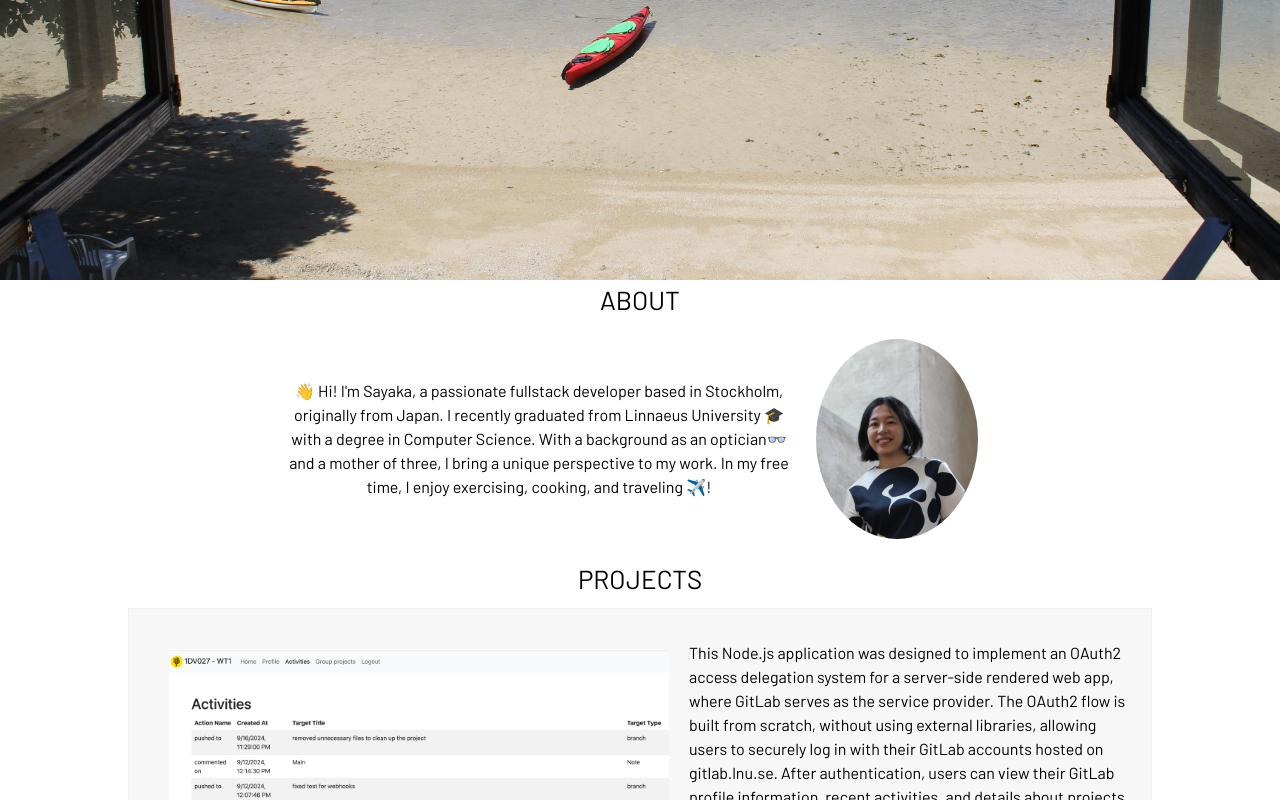
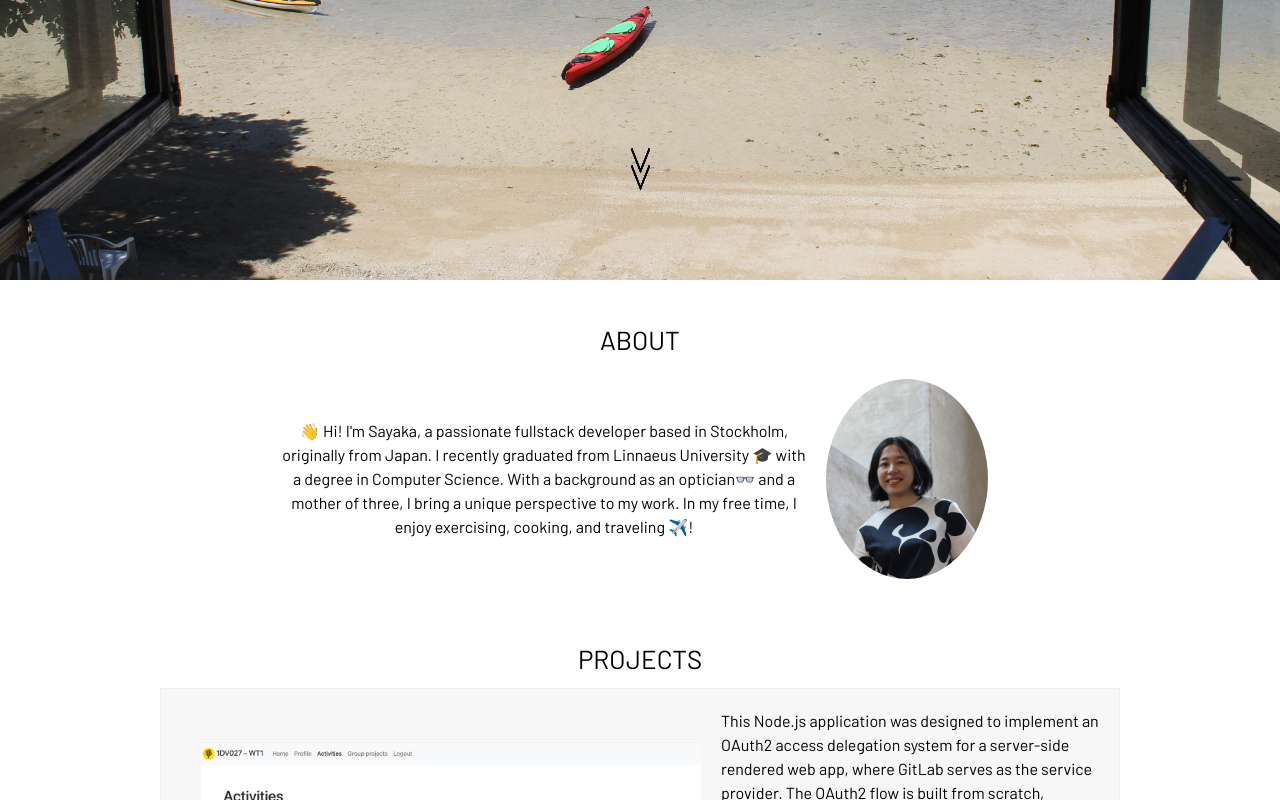
Before and after one commit to sc222rb/my-portfolio, a React (Create React App) app: page / in a window 1280 px wide. Shown: the part 520-1320 px from the top of the page. Built offline with nearby package versions, Linux system fonts and the light colour scheme; a web font is replaced by a local one.

Commit message:
Add down arrow icon to prompt scroll action

```diff
--- a/src/App.css
+++ b/src/App.css
@@ -61,6 +61,29 @@ p {
   animation: slideInFromTop 1s ease-out;
 }
 
+.arrow-container {
+  display: flex;
+  justify-content: center;
+  align-items: center;
+  position: relative;
+  top: 0;
+  animation: arrowJump 1.5s infinite;
+}
+
+.arrow {
+  width: 27px;
+  height: 68px;
+}
+
+@keyframes arrowJump {
+  from {
+    top: 75px;
+  }
+  to {
+    top: 125px;
+  }
+}
+
 .left-centered {
   text-align: left;
   display: flex;
@@ -84,7 +107,7 @@ p {
   height: 200px;
   border-radius: 50%;
   object-fit: cover;
-  margin-right: 10px;
+  margin: 20px 10px 20px 20px;
 }
 
 .about-container {
@@ -93,6 +116,7 @@ p {
   align-items: center;
   justify-content: center;
   width: 80%;
+  margin: 0 auto;
 }
 
 .about-item {
@@ -101,10 +125,6 @@ p {
   align-items: center;
   justify-content: center;
   width: 70%;
-}
-
-.about-photo {
-  margin: 20px;
 }
 
 .Projects {
--- a/src/App.js
+++ b/src/App.js
@@ -7,9 +7,15 @@ function App() {
   return (
     <div className="App text-center">
       <header className="min-h-screen flex flex-col items-center justify-center text-[calc(10px+2vmin)] text-black">
-        <Home />
-        <About />
-        <Projects />
+        <div className="mb-10">
+            <Home />
+        </div>
+        <div className="mb-10">
+          <About />
+        </div>
+        <div className="mb-10">
+          <Projects />
+        </div>
       </header>
       <footer className="p-4 text-xs">
         <p>&copy;Copyright 2024 Sayaka Chishiki Jakobsson</p>
--- a/src/components/Home.js
+++ b/src/components/Home.js
@@ -1,3 +1,5 @@
+import arrowImg from './../img/down-arrow.png';
+
 function Home() {
   return (
     <div className='Home'>
@@ -5,6 +7,9 @@ function Home() {
             <h2>HI! I'M SAYAKA</h2>
             <h6>Fullstack Developer with a background in healthcare</h6>
         </div>
+        <div className="arrow-container">
+          <img src={arrowImg} alt="Animated arrow" className="arrow" />
+        </div>
     </div>
   );
 }
```
Also changed, not shown: src/img/down-arrow.png (added).
